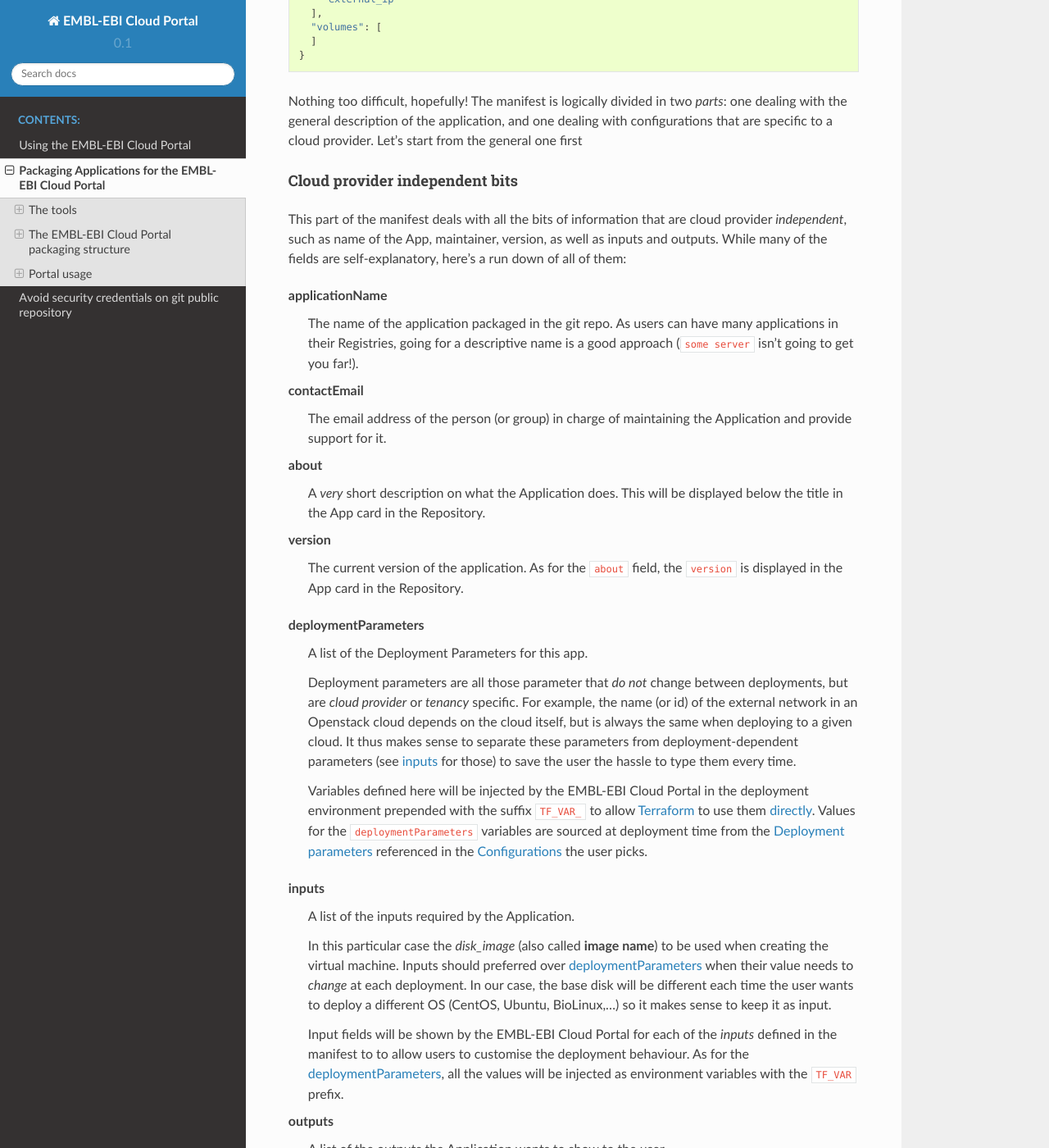
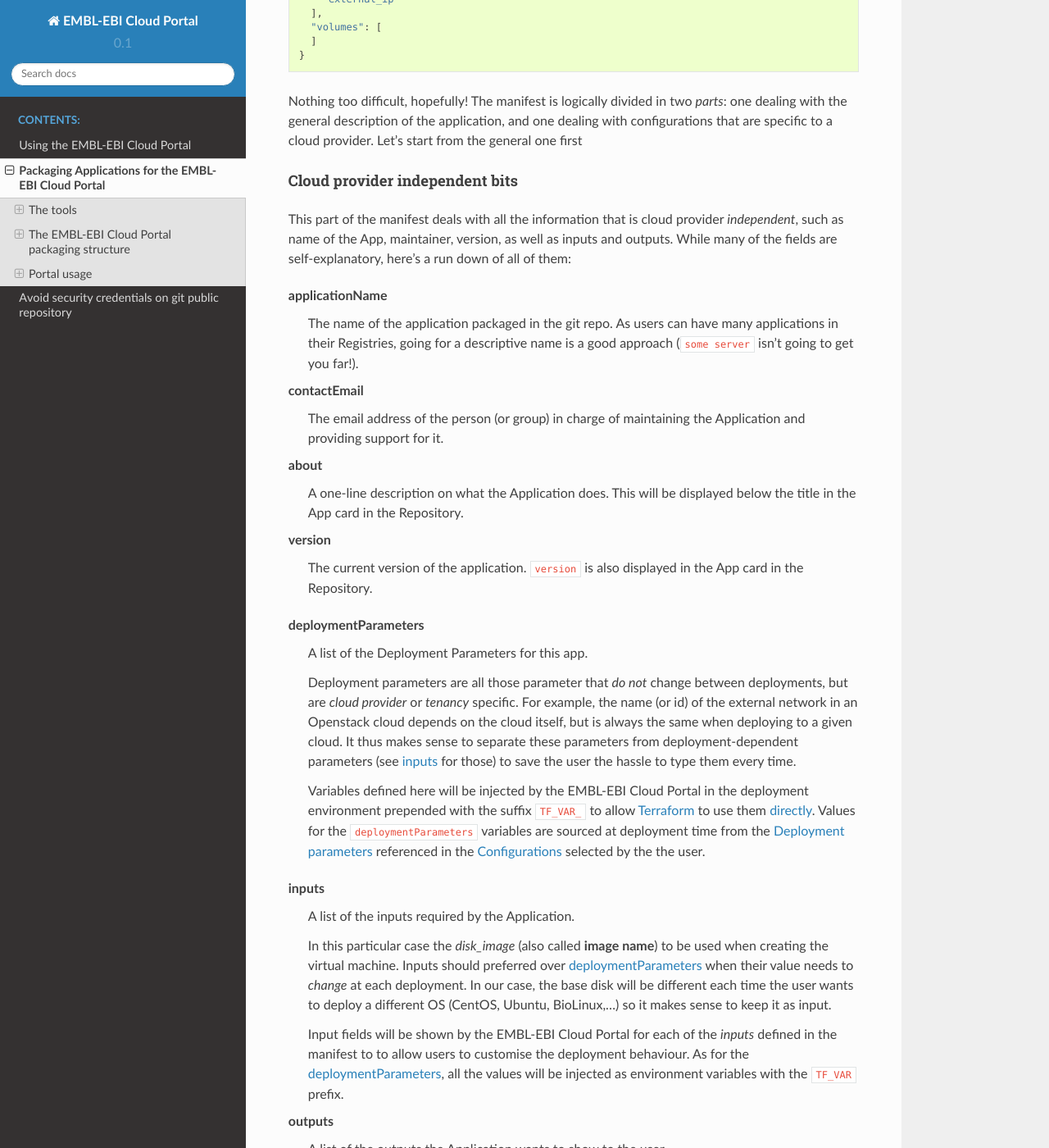
Before and after one commit to isabella232/cloud-portal-documentation, a Sphinx documentation site: the page built from docs/source/applications_packaging.rst, in a window 1280 px wide and 1400 px high, scrolled down 6741 px. Shown: the whole window at 82% size. Built offline with Sphinx 7.4.7 and the Read the Docs theme 2.0.0, drawn with Linux system fonts in a browser that asks for light colours; some of the changed text lies outside the part shown.

Commit message:
Suggestions for cloud-independent bits

```diff
--- a/docs/source/applications_packaging.rst
+++ b/docs/source/applications_packaging.rst
@@ -382,7 +382,7 @@ first
 Cloud provider independent bits
 ^^^^^^^^^^^^^^^^^^^^^^^^^^^^^^^
 
-This part of the manifest deals with all the bits of information that are cloud provider
+This part of the manifest deals with all the information that is cloud provider
 *independent*, such as name of the App, maintainer, version, as well as inputs and outputs.
 While many of the fields are self-explanatory, here's a run down of all of them:
 
@@ -394,15 +394,15 @@ applicationName
 
 contactEmail
   The email address of the person (or group) in charge of maintaining the Application
-  and provide support for it.
+  and providing support for it.
 
 about
-  A *very* short description on what the Application does. This will be displayed
+  A one-line description on what the Application does. This will be displayed
   below the title in the App card in the Repository.
 
 version
-  The current version of the application. As for the ``about`` field, the ``version``
-  is displayed in the App card in the Repository.
+  The current version of the application. ``version``
+  is also displayed in the App card in the Repository.
 
 .. _deploymentParameters:
 
@@ -421,8 +421,8 @@ deploymentParameters
   environment prepended with the suffix ``TF_VAR_`` to allow |terraform| to use
   them `directly <https://www.terraform.io/docs/configuration/variables.html#environment-variables.>`_.
   Values for the ``deploymentParameters`` variables are sourced at deployment time
-  from the :ref:`Deployment Parameters` referenced in the :ref:`Configuration` the
-  user picks.
+  from the :ref:`Deployment Parameters` referenced in the :ref:`Configuration` selected by the the
+  user.
 
 .. _inputs:
 
@@ -460,8 +460,8 @@ volumes
   batch system. The EBI Cloud Portal allows to completely separate the
   volumes lifecycle from the lifecycle of applications. Adding a volume
   name (i.e. ``DATA_DISK_ID`` in our previous example) to volumes
-  automatically displays on the deployment card a drop-down menu listing
-  all the volumes deployed through the portal. The id of the selected
+  automatically displays a drop-down menu listing all the volumes deployed
+  through the portal on the deployment card. The id of the selected
   volume (as provided by the cloud provider, not the portal internal id)
   is then injected into the deployment process as an environment variable
   (i.e. ``TF_VAR_DATA_DISK_ID`` in this case).
```
